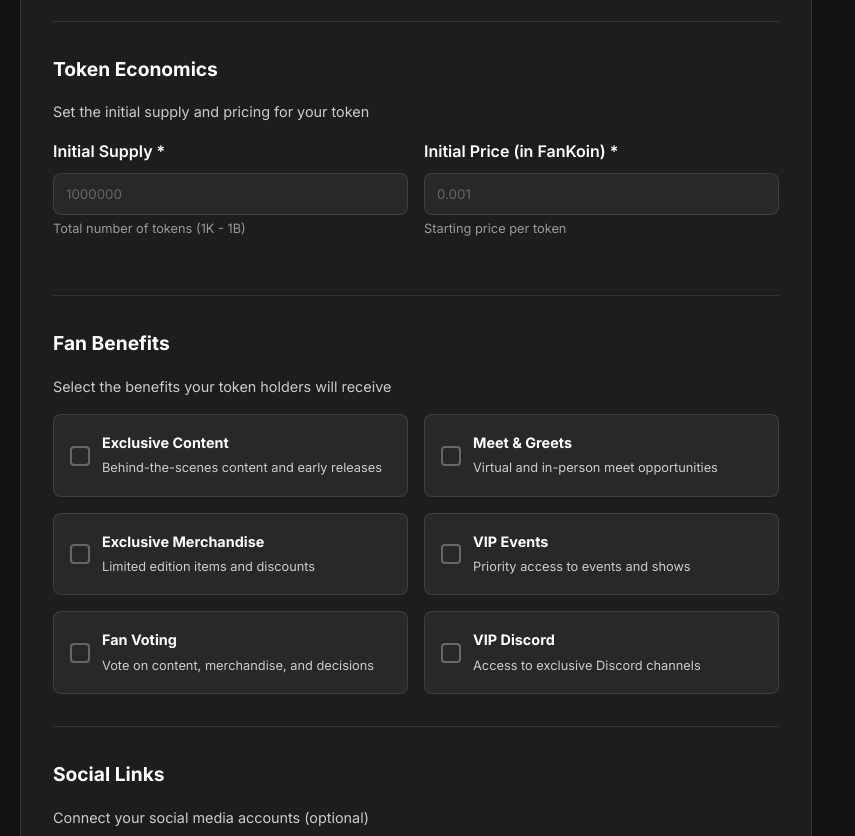
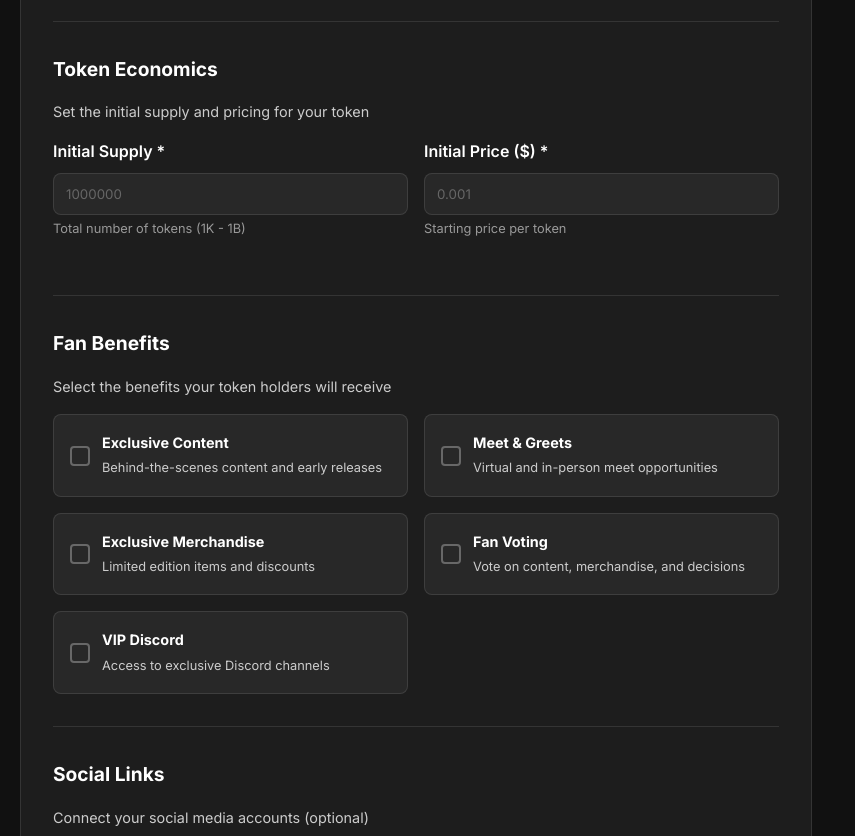
Before and after one commit to befreeweb/demonew, a website built with Vite: page create.html in a window 1280 px wide. Shown: the part 1580-2416 px from the top of the page, without its empty margins (0-855 px from the left). Built offline with nearby package versions, Linux system fonts and the light colour scheme.

Commit message:
Updated create.html

```diff
--- a/create.html
+++ b/create.html
@@ -163,7 +163,7 @@
                                     <small>Total number of tokens (1K - 1B)</small>
                                 </div>
                                 <div class="form-group">
-                                    <label for="initialPrice">Initial Price (in FanKoin) *</label>
+                                    <label for="initialPrice">Initial Price ($) *</label>
                                     <input type="number" id="initialPrice" placeholder="0.001" min="0.0001" max="1" step="0.0001" required>
                                     <small>Starting price per token</small>
                                 </div>
@@ -198,14 +198,6 @@
                                     <div class="benefit-info">
                                         <strong>Exclusive Merchandise</strong>
                                         <small>Limited edition items and discounts</small>
-                                    </div>
-                                </div>
-                                <div class="benefit-checkbox">
-                                    <input type="checkbox" id="events" value="events">
-                                    <div class="checkmark"></div>
-                                    <div class="benefit-info">
-                                        <strong>VIP Events</strong>
-                                        <small>Priority access to events and shows</small>
                                     </div>
                                 </div>
                                 <div class="benefit-checkbox">
```
